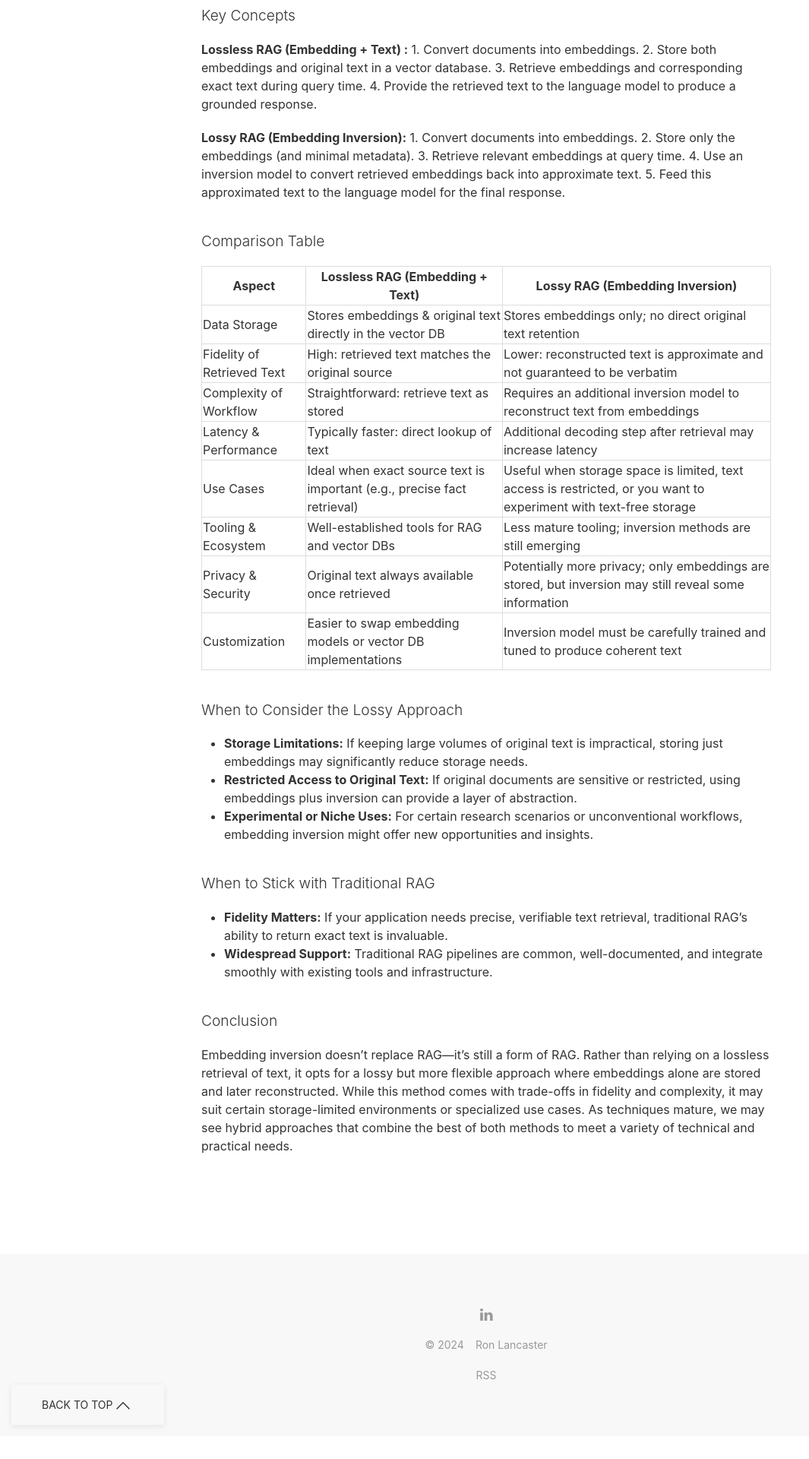
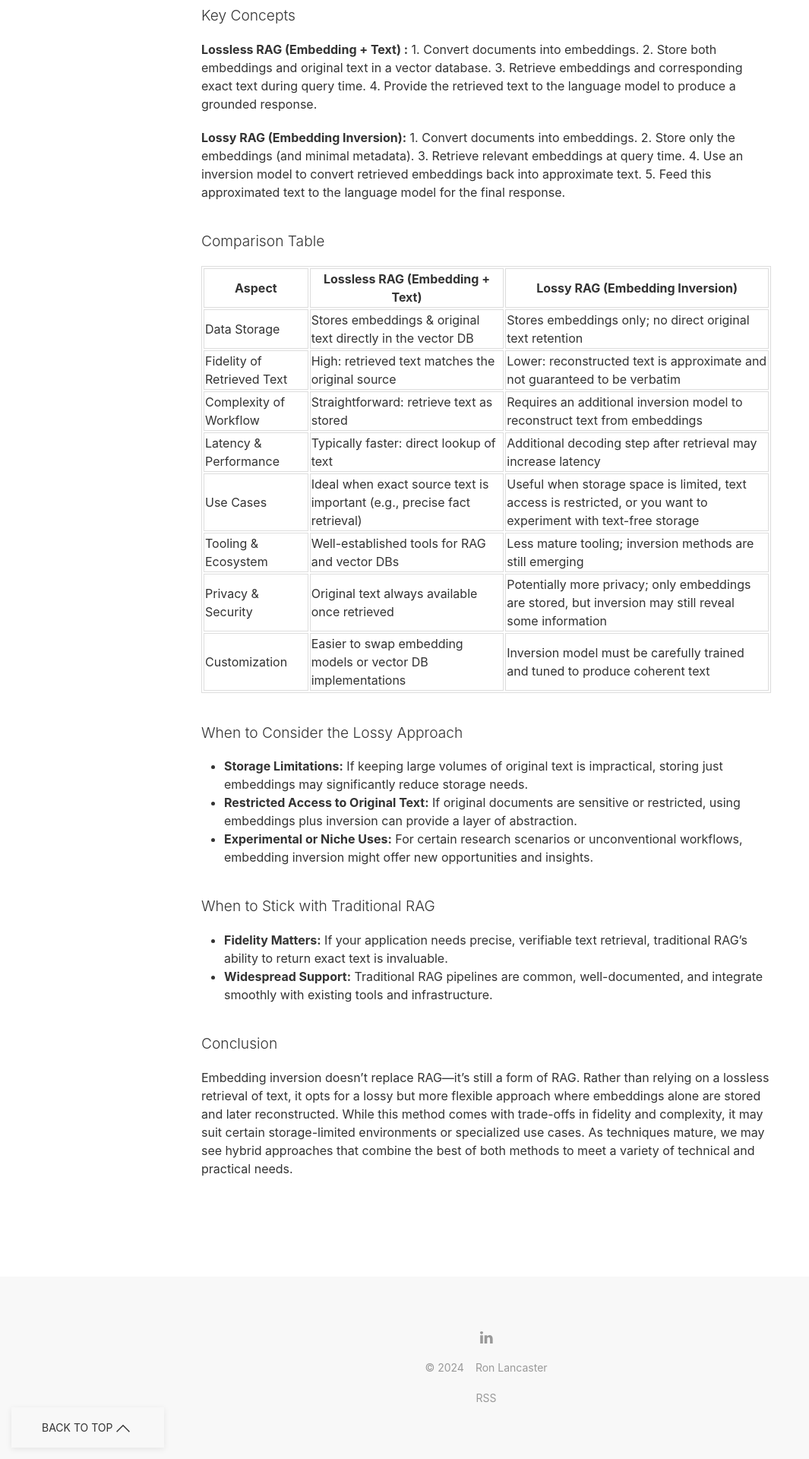
Before and after one commit to nyvyn/nyvyn.github.io, a Jekyll site: the page built from _notes/2024-12-17-lossy-embedding-inversion.markdown, in a window 1280 px wide. Shown: the part 658-2578 px from the top of the page at 76% size, without its empty margins (0-1065 px from the left). Built offline with Jekyll 4.4.1, drawn with Linux system fonts in a browser that asks for light colours; before the commit the page ends 2548 px from its top, so only the background shows below that.

Commit message:
Revert "Add table and list styling rules to overrides.css"
This reverts commit 779059edd40578dcb8e86b2d0d8ae4273d685cd2.

```diff
--- a/assets/custom/overrides.css
+++ b/assets/custom/overrides.css
@@ -30,17 +30,8 @@ strong em {
     color: #767676;
 }
 
-table {
-    border-collapse: collapse;
-    width: 100%;
-}
-
 table, th, td {
     border: 1px solid #ddd;
-}
-
-ul {
-    margin-bottom: 20px;
 }
 
 .adornment {
```
